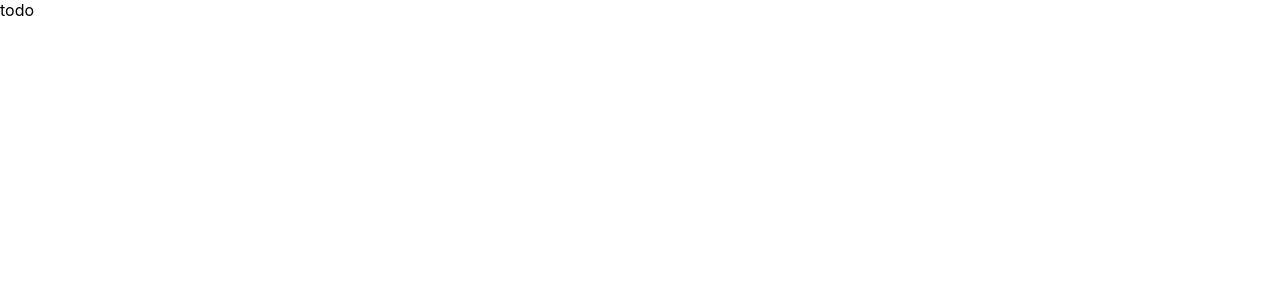
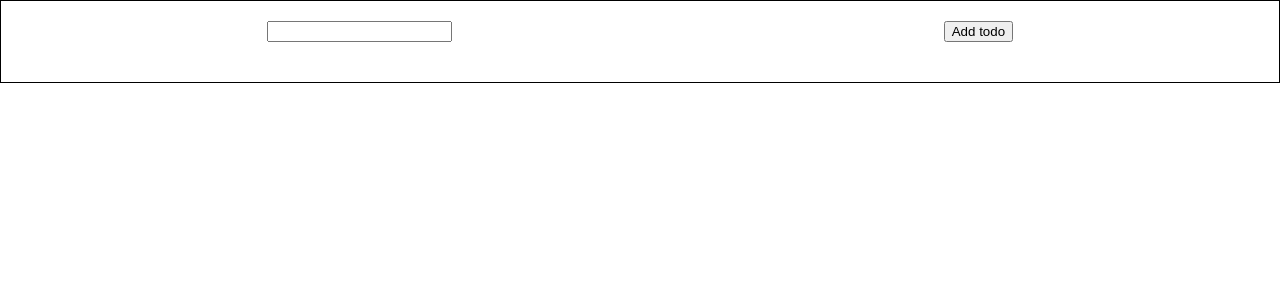
Before and after one commit to And012/narek-react, a React (Create React App) app: page / in a window 1280 px wide. Shown: the top 300 px of the page. Built offline with nearby package versions, Linux system fonts and the light colour scheme.

Commit message:
todo lab first steps

```diff
--- /dev/null
+++ b/src/todo/index.css
@@ -0,0 +1,32 @@
+.container {
+  display: flex;
+  flex-direction: column;
+  gap: 10px;
+  border: 1px solid black;
+}
+
+.list-item {
+  display: flex;
+  justify-content: space-between;
+  border: 1px solid black;
+  padding: 20px;
+}
+
+.control {
+  display: flex;
+  justify-content: space-around;
+  padding: 20px;
+  margin-bottom: 20px;
+}
+
+.delete {
+  width: 20;
+  height: 20px;
+  background-color: red;
+}
+
+.delete-container {
+  display: flex;
+  gap: 10px;
+  align-items: cetner;
+}
--- a/src/todo/index.jsx
+++ b/src/todo/index.jsx
@@ -1,3 +1,91 @@
+import { useCallback, useState } from "react";
+import "./index.css";
+
+function Item({ todo: { completed, text }, setTodos, index }) {
+  const [isEditing, setIsEditing] = useState(false);
+
+  return (
+    <div className="list-item">
+      <div className="delete-container">
+        <button
+          className="delete"
+          onClick={() =>
+            // delete todo
+            setTodos((todos) => todos.filter((_, i) => i !== index))
+          }
+        >
+          X
+        </button>
+        <input
+          type="checkbox"
+          checked={completed}
+          onChange={() =>
+            setTodos(
+              (
+                todos // mark it as completed
+              ) =>
+                todos.map((todo, i) => {
+                  if (i === index) {
+                    return { ...todo, completed: !completed };
+                  }
+                  return todo;
+                })
+            )
+          }
+        />
+        {isEditing ? (
+          <input
+            onKeyDown={(event) => {
+              if (event.key === "Enter") {
+                setIsEditing(false);
+              }
+            }}
+          />
+        ) : (
+          <button className="edit" onClick={() => setIsEditing(!isEditing)}>
+            Edit
+          </button>
+        )}
+      </div>
+      <span>{text}</span>
+    </div>
+  );
+}
+
 export default function Todo() {
-  return <div>todo</div>;
+  const [todos, setTodos] = useState([]);
+  const [inputValue, setInputValue] = useState("");
+
+  const setter = useCallback(() => {
+    // add todo
+    setTodos((prevValue) => [
+      ...prevValue,
+      { completed: false, text: inputValue },
+    ]);
+    setInputValue("");
+  }, [setTodos, setInputValue, inputValue]);
+
+  return (
+    <div className="container">
+      <div className="control">
+        <input
+          type="text"
+          value={inputValue}
+          onChange={(event) => {
+            setInputValue(event.target.value);
+          }}
+          onKeyDown={(event) => {
+            if (event.key === "Enter") {
+              setter();
+            }
+          }}
+        />
+        <button onClick={setter}>Add todo</button>
+      </div>
+
+      {todos.map((todo, index) => (
+        <Item key={index} todo={todo} index={index} setTodos={setTodos} />
+      ))}
+    </div>
+  );
 }
```
